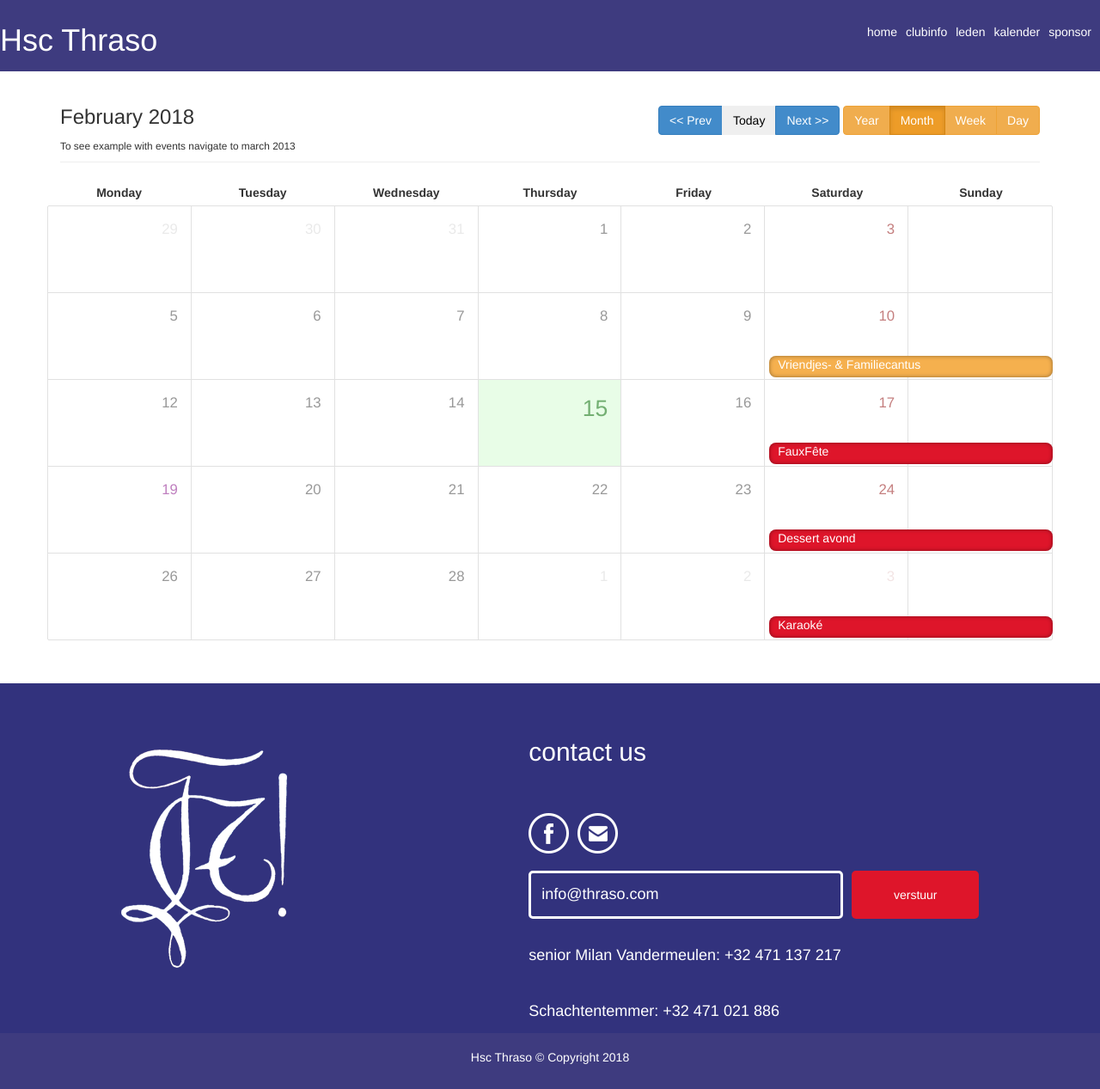
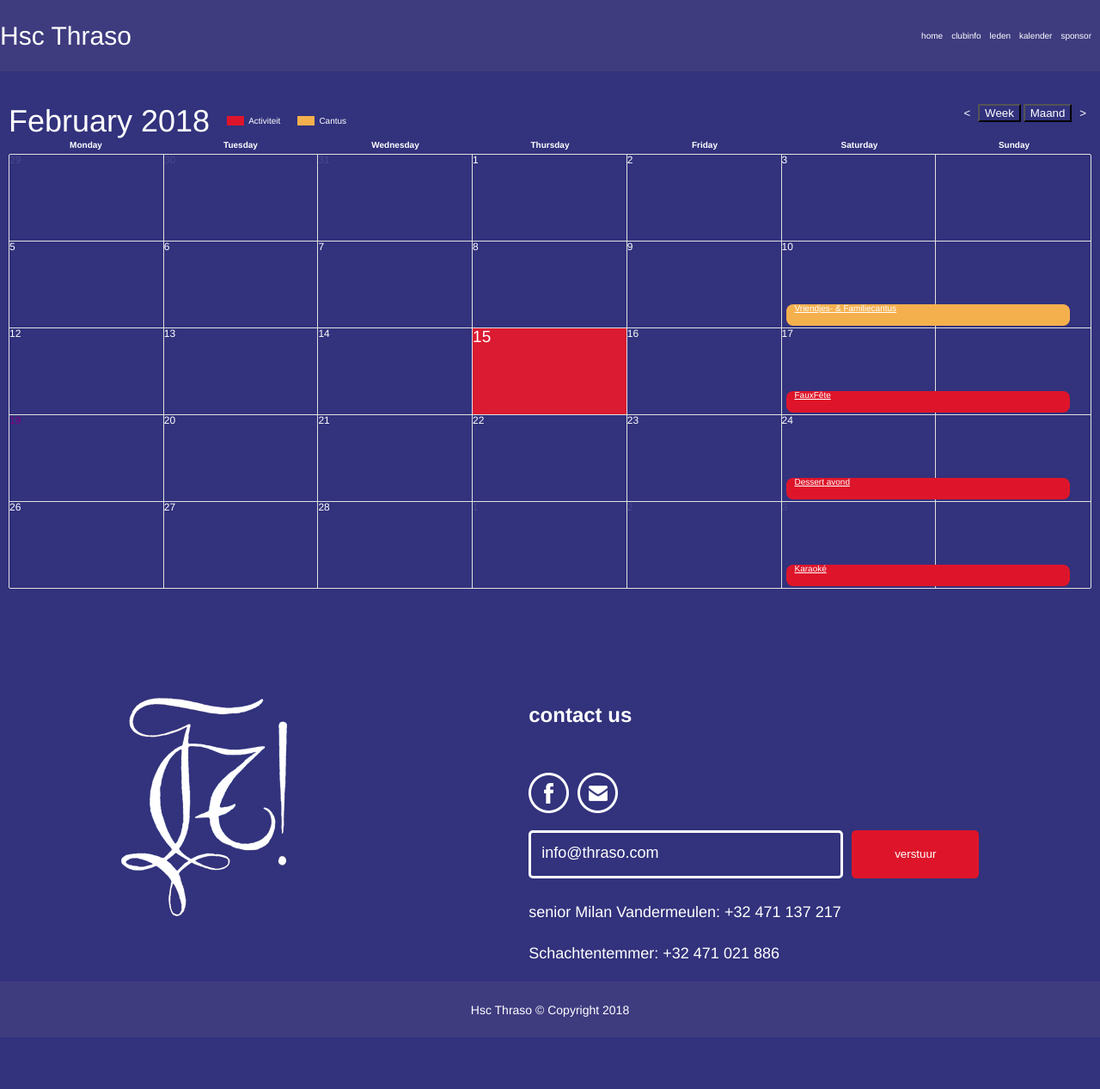
Before and after one commit to JessyVandoorn/website_Thraso, a PHP site: page /kalender.html in a window 1280 px wide. Shown: the whole page at 86% size. After the commit the page ends 1183 px from the top, so only its background shows below. Run offline with PHP 8.4, Linux system fonts and the light colour scheme; some libraries are stand-ins or nearby versions.

Commit message:
#1 restyling the calender

```diff
--- a/src/css/calendar.css
+++ b/src/css/calendar.css
@@ -59,6 +59,7 @@
 .cal-row-fluid .cal-cell1 {
   width: 14.285714285714285%;
   *width: 14.232409381663112%;
+  color: white;
 }
 .cal-week-box .cal-offset7,
 .cal-row-fluid .cal-offset7,
@@ -317,8 +319,6 @@
   height: 12px;
   margin-right: 2px;
   margin-bottom: 2px;
-  -webkit-box-shadow: inset 0px 0px 5px 0px rgba(0, 0, 0, 0.4);
-  box-shadow: inset 0px 0px 5px 0px rgba(0, 0, 0, 0.4);
   border-radius: 8px;
   border: 1px solid #ffffff;
 }
@@ -346,6 +346,7 @@
 .event-info::after {
   content: attr(data-original-title);
   padding: 1rem;
+  text-decoration: none;
 }
 
 .event-warning {
@@ -359,6 +360,7 @@
 .event-warning::after {
   content: attr(data-original-title);
   padding: 1rem;
+  text-decoration: none;
 }
 
 .event-inverse {
@@ -408,16 +383,12 @@
 .cal-row-head [class*="cal-cell"] small {
   font-weight: normal;
 }
-.cal-year-box .row-fluid:hover,
-.cal-row-fluid:hover {
-  background-color: #fafafa;
-}
+
 .cal-month-day {
   height: 100px;
+  color: white;
 }
-[class*="cal-cell"]:hover {
-  background-color: #ededed;
-}
+
 .cal-year-box [class*="span"],
 .cal-month-box [class*="cal-cell"] {
   min-height: 100px;
@@ -453,7 +424,6 @@
 span[data-cal-date] {
   font-size: 1.2em;
   font-weight: normal;
-  opacity: 0.5;
   cursor: pointer;
   transition: all 0.3s ease-in-out;
   -webkit-transition: all 0.1s ease-in-out;
@@ -463,19 +433,15 @@ span[data-cal-date] {
   margin-top: 15px;
   margin-right: 15px;
 }
-span[data-cal-date]:hover {
-  opacity: 1;
-}
+
 .cal-day-outmonth span[data-cal-date] {
   opacity: 0.1;
   cursor: default;
 }
 .cal-day-today {
-  background-color: #e8fde7;
+  background-color: #db1b31;
 }
-.cal-day-today span[data-cal-date] {
-  color: darkgreen;
-}
+
 .cal-month-box .cal-day-today span[data-cal-date] {
   font-size: 1.9em;
 }
@@ -483,7 +449,7 @@ span[data-cal-date]:hover {
   color: #800080;
 }
 .cal-day-weekend span[data-cal-date] {
-  color: darkred;
+  color: white;
 }
 #cal-week-box {
   border: 1px solid #e1e1e1;
@@ -538,3 +502,14 @@ a.cal-event-week {
 .cal-cell[data-cal-row="-day7"] {
   display: none;
 }
+
+.btn-primary {
+  border: none;
+  color: white;
+  background-color: unset;
+}
+
+.btn-warning {
+  background-color: unset;
+  color: white;
+}
--- a/src/css/style.css
+++ b/src/css/style.css
@@ -12,6 +12,7 @@ html {
 
 body {
   font-family: 'Helvetica neue', Helvetica, Arial, sans-serif;
+  background-color: #32327d;
 }
 
 body::-webkit-scrollbar {
@@ -67,6 +68,11 @@ body::-webkit-scrollbar {
 .darkBlue {
   background-color: #32327d;
   height: 68.6rem;
+}
+
+h3 {
+  font-size: 3.6rem;
+  color: white;
 }
 
 .itemNav {
@@ -333,3 +339,24 @@ body::-webkit-scrollbar {
 .calendar {
   margin-bottom: 5rem;
 }
+
+.page-header {
+  display: flex;
+  flex-direction: row-reverse;
+  justify-content: space-between;
+  align-items: center;
+  margin-top: 2rem;
+}
+
+.cantusMarge {
+  margin-left: 2rem;
+}
+
+.marginKleur {
+  margin-right: .5rem;
+}
+
+.wf-active .cantusMarge {
+  font-family: 'Open Sans';
+  font-size: 1.4rem;
+}
--- a/src/events.json.php
+++ b/src/events.json.php
@@ -61,7 +61,7 @@
 			"url": "http://www.thraso.com/",
 			"class": "event-info",
 			"start": "1522440000000",
-			"end":   "1522461600000"
+			"end":   "1522440000000"
 		}, {
 			"id": "8",
 			"title": "Volkspelen",
@@ -75,7 +75,7 @@
 			"url": "http://www.thraso.com/",
 			"class": "event-info",
 			"start": "1523642400000",
-			"end":   "1523728800000"
+			"end":   "1523642400000"
 		}, {
 			"id": "10",
 			"title": "Verrassingsactiviteit",
--- a/src/kalender.html
+++ b/src/kalender.html
@@ -7,7 +7,7 @@
   <meta http-equiv="X-UA-Compatible" content="ie=edge">
   <link rel="stylesheet" type="text/css" href="css/reset.css">
   <link rel="stylesheet" type="text/css" href="css/style.css">
-  <link rel="stylesheet" href="css/bootstrap.min.css">
+  <!-- <link rel="stylesheet" href="css/bootstrap.min.css"> -->
   <link rel="stylesheet" href="css/calendar.css">
   <title>Document</title>
   <script>
@@ -45,20 +45,17 @@
 
       <div class="pull-right form-inline">
         <div class="btn-group">
-          <button class="btn btn-primary" data-calendar-nav="prev"><< Prev</button>
-          <button class="btn" data-calendar-nav="today">Today</button>
-          <button class="btn btn-primary" data-calendar-nav="next">Next >></button>
-        </div>
-        <div class="btn-group">
-          <button class="btn btn-warning" data-calendar-view="year">Year</button>
-          <button class="btn btn-warning active" data-calendar-view="month">Month</button>
+          <button class="btn btn-primary" data-calendar-nav="prev"><</button>
           <button class="btn btn-warning" data-calendar-view="week">Week</button>
-          <button class="btn btn-warning" data-calendar-view="day">Day</button>
+          <button class="btn btn-warning active" data-calendar-view="month">Maand</button>
+          <button class="btn btn-primary" data-calendar-nav="next">></button>
         </div>
       </div>
-
-      <h3></h3>
-      <small>To see example with events navigate to march 2013</small>
+      <div class="page-header whiteText">
+        <p class="cantusMarge"><span class="event-warning marginKleur"></span>Cantus</p>
+        <p class="cantusMarge"><span class="event-info marginKleur"></span>Activiteit</p>
+        <h3></h3>
+      </div>
     </div>
 
     <div class="row">
```
Also changed, not shown: other parts of src/css/calendar.css (+3 -31 lines).
